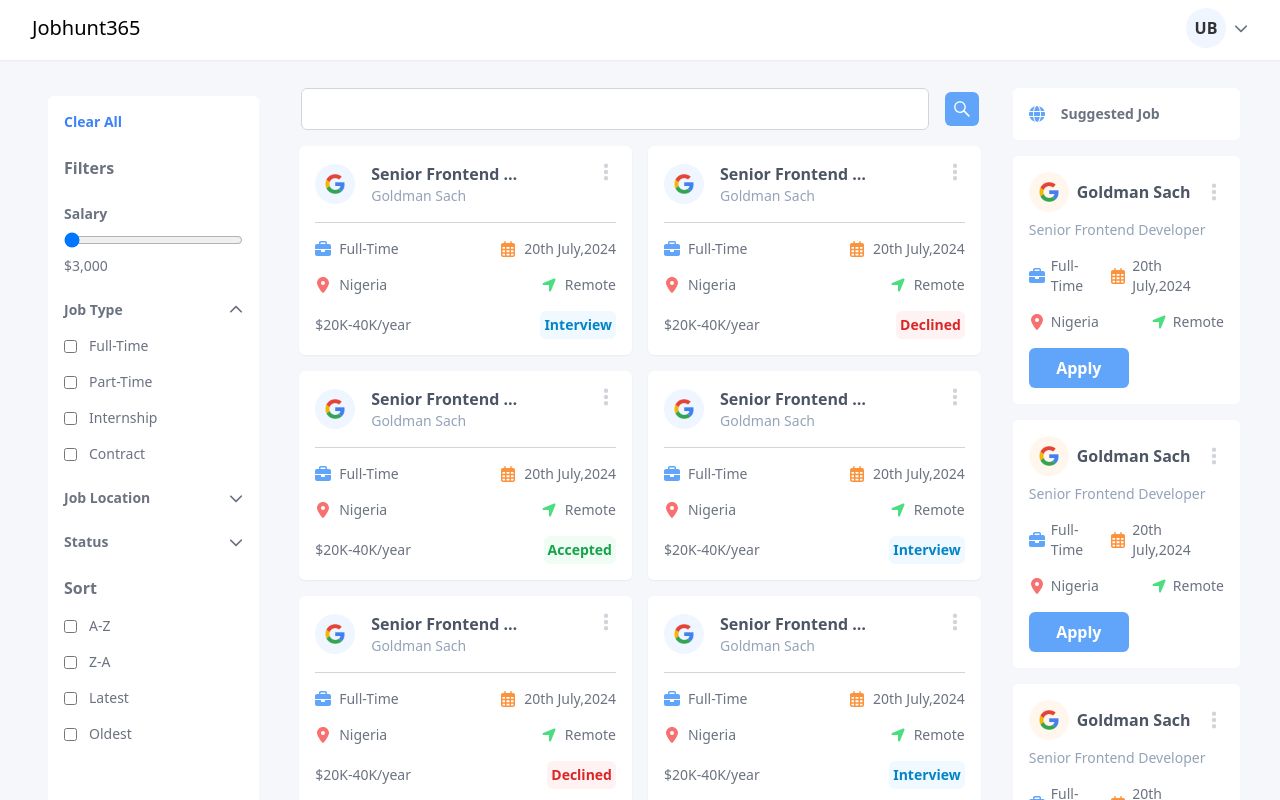
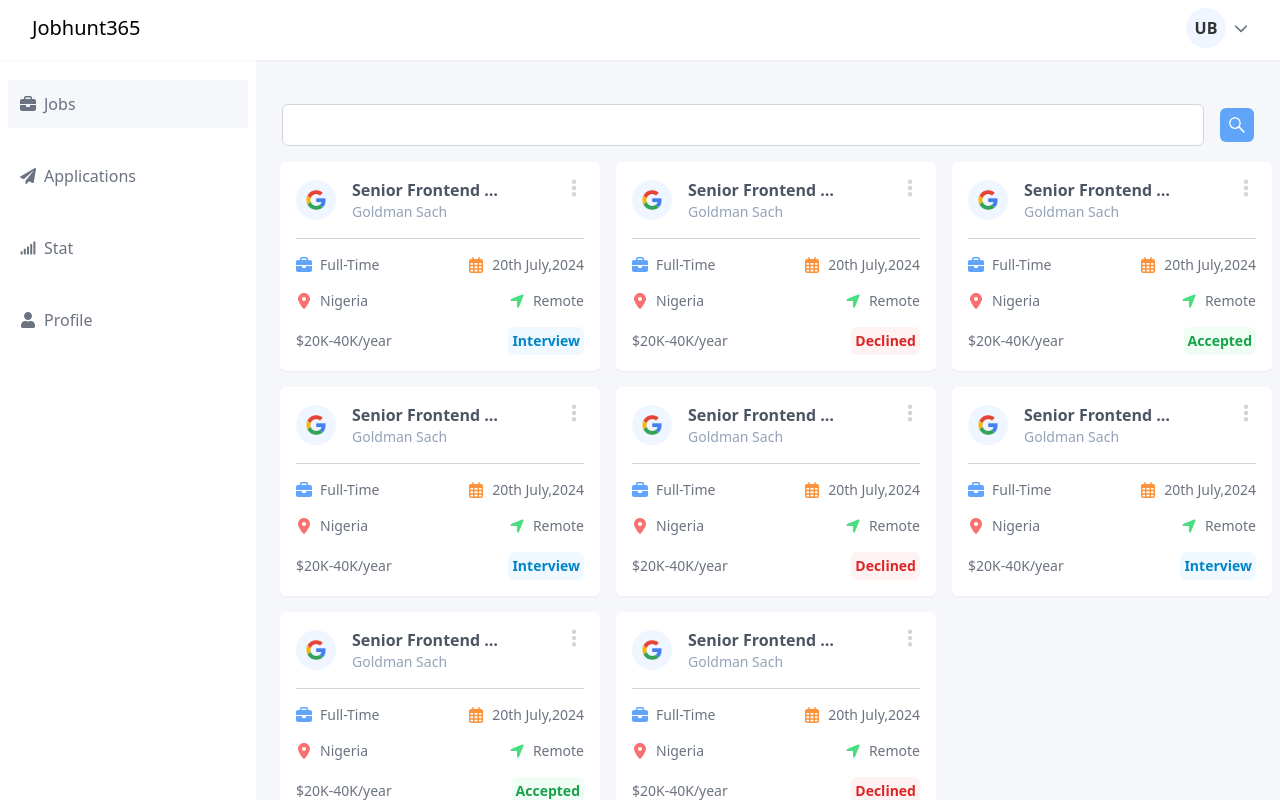
Before and after one commit to Deevyne99/jobHunt365, a React (Vite) app in the folder Jobhunt365/: page /dashboard/applications in a window 1280 px wide. Built offline with nearby package versions, Linux system fonts and the light colour scheme.

Commit message:
Made Sharelayout component reusable

```diff
--- a/Jobhunt365/src/Components/Navbar.tsx
+++ b/Jobhunt365/src/Components/Navbar.tsx
@@ -4,7 +4,6 @@
 import { RiMenu3Line } from 'react-icons/ri'
 import Sidebar from './ReuseableComponets/Sidebar/Sidebar'
 import { useState } from 'react'
-useState
 
 const Navbar = () => {
   const [openSidebar, setOpenSidebar] = useState(false)
--- a/Jobhunt365/src/Components/ReuseableComponets/Navigation/Navigation.tsx
+++ b/Jobhunt365/src/Components/ReuseableComponets/Navigation/Navigation.tsx
@@ -37,7 +37,7 @@
     console.log('Selected option:', option)
   }
   return (
-    <header className='flex fixed z-20 h-[60px] flex-col  bg-white w-full shadow-sm'>
+    <header className='flex fixed z-40 h-[60px] left-0 top-0 flex-col  bg-white w-full shadow-sm'>
       <div className='flex flex-col'>
         <div className=' flex items-center py-2 justify-between mx-4 md:mx-8'>
           <div className='flex'>
--- a/Jobhunt365/src/pages/dashboard/Applications.tsx
+++ b/Jobhunt365/src/pages/dashboard/Applications.tsx
@@ -21,27 +21,26 @@
         handleOpenFilter={handleOpenFilter}
       />
 
-      <div className='flex w-full px-2 xl:px-8  mt-16'>
-        <div className='hidden md:flex md:w-[30%]  xl:w-[20%] p-2 mt-4 '>
-          <FilterComponent />
-        </div>
-        <div className=' xl:w-[60%]  w-full md:w-[80%] mt-6  flex flex-col  md:px-4 px-2 max-h-screen overflow-y-scroll mb-4'>
-          <div className='flex items-center gap-4 justify-center'>
+      <div className='flex w-full overflow-y-scroll'>
+        <div className={`flex w-full  transition-margin duration-300`}>
+          <div className='flex  w-full mt-16 '>
+            <div className=' w-full   mt-6 flex flex-col md:px-4 px-4 max-h-screen  mb-4'>
+              <div className='flex items-center gap-4 justify-center w-full'>
                 <button
-              className='text-[#60a5fa]  text-lg capitalize bg-white p-2 rounded-md cursor-pointer md:hidden flex'
+                  className='bg-[#60a5fa] text-lg capitalize text-white p-2 rounded-md cursor-pointer md:hidden flex'
                   onClick={() => handleOpenFilter()}
                 >
                   <FaSliders />
                 </button>
                 <input
                   type='text'
-              className='md:w-[90%] w-full p-2 border-gray-100 focus:border-[#3b82f6] outline-none  rounded-md border'
+                  className=' w-[93%] p-2 border-gray-100 focus:border-[#3b82f6] outline-none rounded-md border'
                 />
-            <button className='text-white  text-lg capitalize bg-[#60a5fa] p-2 rounded-md cursor-pointer'>
+                <button className='text-white text-lg capitalize bg-[#60a5fa] p-2 rounded-md cursor-pointer'>
                   <FaSistrix className='font-bold text-lg' />
                 </button>
               </div>
-          <div className='mt-4  grid 2xl:grid-cols-3 sm:grid-cols-2  grid-cols-1  gap-4 justify-center items-center  md:mx-2 mx-0'>
+              <div className='w-full mt-4 grid 2xl:grid-cols-3 md:grid-cols-3 sm:grid-cols-2 grid-cols-1 gap-4 justify-center items-center md:mx-2 mx-0'>
                 <JobCard JobStatus={'Interview'} />
                 <JobCard JobStatus={'Declined'} />
                 <JobCard JobStatus={'Accepted'} />
@@ -52,21 +51,7 @@
                 <JobCard JobStatus={'Declined'} />
               </div>
             </div>
-
-        <div className='hidden xl:flex  flex-col gap-4 w-[20%]  mt-4 max-h-screen overflow-y-scroll p-2 '>
-          <div
-            className='flex w-full p-4 rounded-md bg-white items-center gap-4
-          '
-          >
-            <div>
-              <FaGlobe className='text-[#60a5fa]' />
           </div>
-            <h2 className='text-sm text-[#6b7280] font-bold'>Suggested Job</h2>
-          </div>
-          <SuggestedJob />
-          <SuggestedJob />
-          <SuggestedJob />
-          <SuggestedJob />
         </div>
       </div>
     </div>
--- a/Jobhunt365/src/pages/dashboard/Jobs.tsx
+++ b/Jobhunt365/src/pages/dashboard/Jobs.tsx
@@ -1,9 +1,9 @@
 import { useState } from 'react'
-import FilterComponent from '../../Components/ReuseableComponets/FilterComponent/FilterComponent'
+// import FilterComponent from '../../Components/ReuseableComponets/FilterComponent/FilterComponent'
 import SmallFilterComponent from '../../Components/ReuseableComponets/FilterComponent/smallFilterComponent/SmallFilterComponent'
 
 import SuggestedJob from '../../Components/ReuseableComponets/miniJobCard/SuggestedJob'
-import { FaGlobe, FaSliders, FaSistrix } from 'react-icons/fa6'
+import { FaSliders, FaSistrix } from 'react-icons/fa6'
 import DashboardSideBar from '../../Components/ReuseableComponets/DashboardSideBar/DashboardSideBar'
 DashboardSideBar
 // import { Link } from 'react-router-dom'
@@ -16,24 +16,17 @@
   // const toggleSidebar = () => setIsSidebarExpanded(!isSidebarExpanded)
 
   return (
-    <div className='flex flex-col w-full relative '>
-      {/* <div>
-        <Navigation />
-      </div> */}
+    <div className='flex  flex-col w-full relative '>
       <SmallFilterComponent
         openFilter={openFilter}
         handleOpenFilter={handleOpenFilter}
       />
 
-      <div className='flex w-full  '>
+      <div className='flex w-full overflow-y-scroll'>
         <div className={`flex w-full  transition-margin duration-300`}>
-          <div className='w-[10%] md:w-[25%] h-screen sticky top-0 left-0  gap-4 mt-4'>
-            {/* <FilterComponent /> */}
-            <DashboardSideBar />
-          </div>
           <div className='flex  w-full mt-16 '>
-            <div className=' w-full   mt-6 flex flex-col md:px-4 px-4 max-h-screen overflow-y-scroll mb-4'>
-              <div className='flex items-center gap-4 justify-center'>
+            <div className=' w-full   mt-6 flex flex-col md:px-4 px-4 max-h-screen  mb-4'>
+              <div className='flex items-center gap-4 justify-center w-full'>
                 <button
                   className='bg-[#60a5fa] text-lg capitalize text-white p-2 rounded-md cursor-pointer md:hidden flex'
                   onClick={() => handleOpenFilter()}
@@ -42,13 +35,13 @@
                 </button>
                 <input
                   type='text'
-                  className='md:w-[90%] w-full p-2 border-gray-100 focus:border-[#3b82f6] outline-none rounded-md border'
+                  className=' w-[93%] p-2 border-gray-100 focus:border-[#3b82f6] outline-none rounded-md border'
                 />
                 <button className='text-white text-lg capitalize bg-[#60a5fa] p-2 rounded-md cursor-pointer'>
                   <FaSistrix className='font-bold text-lg' />
                 </button>
               </div>
-              <div className='mt-4 grid 2xl:grid-cols-3 md:grid-cols-3 sm:grid-cols-2 grid-cols-1 gap-4 justify-center items-center md:mx-2 mx-0'>
+              <div className='w-full mt-4 grid 2xl:grid-cols-3 md:grid-cols-3 sm:grid-cols-2 grid-cols-1 gap-4 justify-center items-center md:mx-2 mx-0'>
                 <SuggestedJob />
                 <SuggestedJob />
                 <SuggestedJob />
@@ -61,21 +54,6 @@
                 <SuggestedJob />
               </div>
             </div>
-
-            {/* <div className='hidden lg:flex flex-col gap-4 md:w-[30%] lg:w-[30%] mt-4 max-h-screen overflow-y-scroll p-2'>
-              <div className='flex w-full p-4 rounded-md bg-white items-center gap-4'>
-                <div>
-                  <FaGlobe className='text-[#60a5fa]' />
-                </div>
-                <h2 className='text-sm text-[#6b7280] font-bold'>
-                  Suggested Job
-                </h2>
-              </div>
-              <SuggestedJob />
-              <SuggestedJob />
-              <SuggestedJob />
-              <SuggestedJob />
-            </div> */}
           </div>
         </div>
       </div>
--- a/Jobhunt365/src/pages/dashboard/ShareLayout.tsx
+++ b/Jobhunt365/src/pages/dashboard/ShareLayout.tsx
@@ -1,16 +1,26 @@
-// import React from 'react'
+// import React, { Children } from 'react'
 // import { Outlet } from 'react-router-dom'
 import { Outlet } from 'react-router-dom'
 import Navigation from '../../Components/ReuseableComponets/Navigation/Navigation'
+import DashboardSideBar from '../../Components/ReuseableComponets/DashboardSideBar/DashboardSideBar'
 
 const ShareLayout = () => {
   return (
-    <main className=' flex flex-col'>
-      <div>
-        <Navigation />
-      </div>
+    <main className='relative flex w-full '>
+      <nav className='w-[25%]  '>
+        <div className='full h-screen z-10 sticky top-0 left-0 '>
+          <DashboardSideBar />
+        </div>
+      </nav>
 
-      <Outlet />
+      <section className='flex w-full  '>
+        <div className='w-full    gap-4 mt-4'>
+          <Outlet />
+          <div className='flex flex-col'>
+            <Navigation />
+          </div>
+        </div>
+      </section>
     </main>
   )
 }
```
Lines whose indentation alone changed are shown as unchanged.
